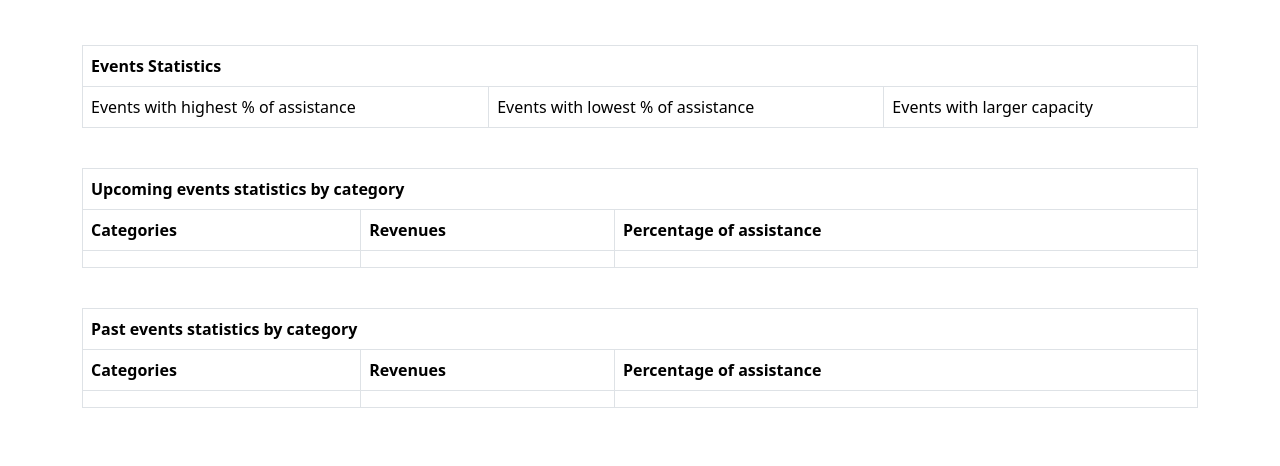
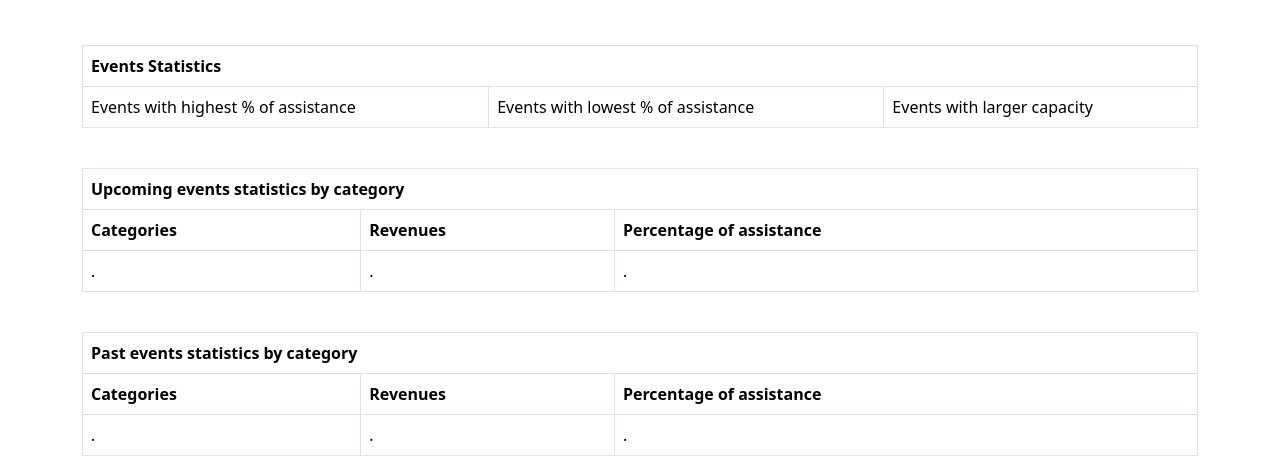
Before and after one commit to JuanPabloVilla/Sprint1_Js, a plain HTML site: page pages/stats.html in a window 1280 px wide. Shown: the part 317-783 px from the top of the page. Drawn offline with nearby package versions, Linux system fonts and the light colour scheme.

Commit message:
se dieron detalles finales a stats.html

```diff
--- a/pages/stats.html
+++ b/pages/stats.html
@@ -118,9 +118,9 @@
                             <th>Percentage of assistance</th>
                         </tr>
                         <tr>
-                            <td></td>
-                            <td></td>
-                            <td></td>
+                            <td>.</td>
+                            <td>.</td>
+                            <td>.</td>
                         </tr>
                     </tbody>
                 </table>
@@ -140,9 +140,9 @@
                             <th>Percentage of assistance</th>
                         </tr>
                         <tr>
-                            <td></td>
-                            <td></td>
-                            <td></td>
+                            <td>.</td>
+                            <td>.</td>
+                            <td>.</td>
                         </tr>
                     </tbody>
                 </table>
```
